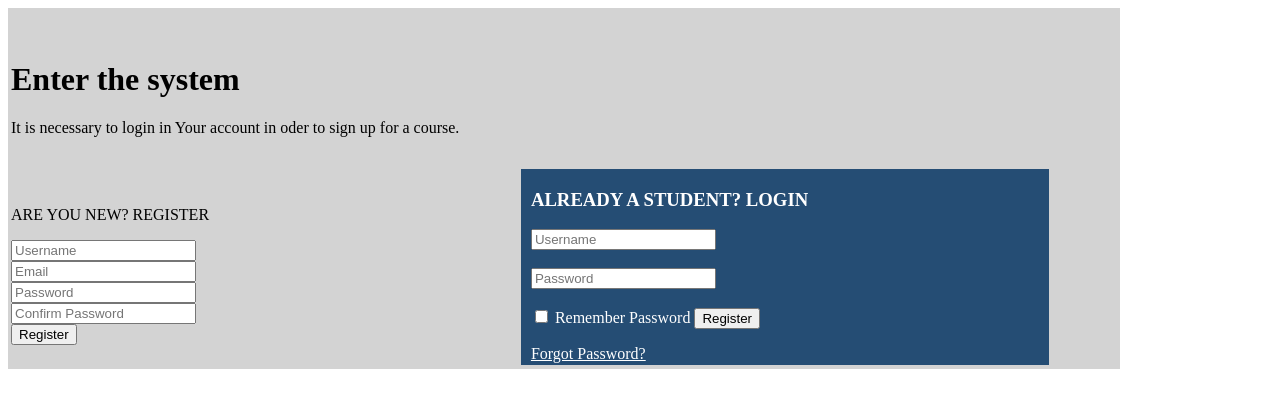
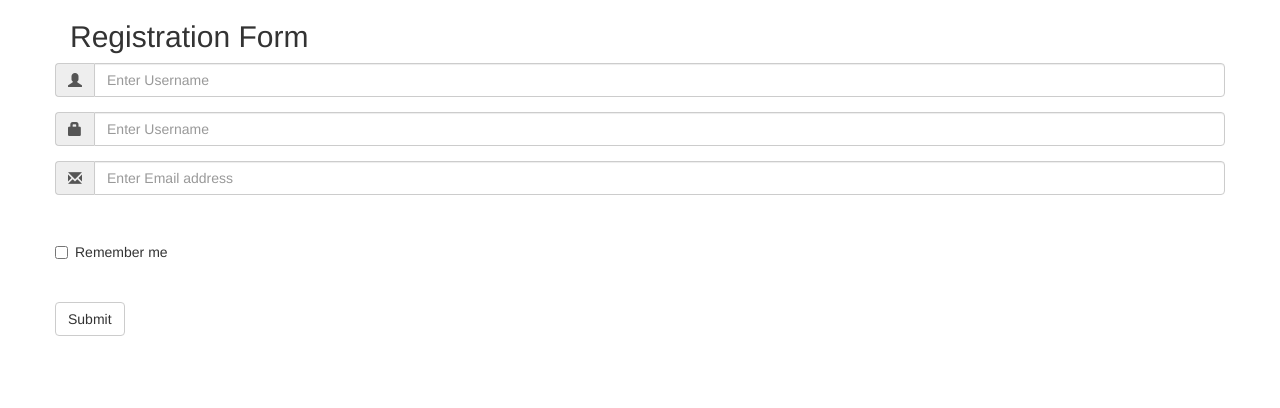
Before and after one commit to Kulldiep/ACD_FEB2_Session_9_Assignment_2_Main, a plain HTML site: page index.html in a window 1280 px wide. Drawn offline with nearby package versions, Linux system fonts and the light colour scheme.

Commit message:
Assignment 9.2

```diff
--- a/index.html
+++ b/index.html
@@ -1,39 +1,41 @@
 <!DOCTYPE html>
+<html lang="en">
 <head>
-<title>Student Login Registration Page</title>
-<link rel="stylesheet" type="text/css" href="mystyle.css">
+	<meta charset="utf-8">
+	<meta name="viewport" content="width=device-width initial-scale=1">
+	<link rel="stylesheet" href="https://maxcdn.bootstrapcdn.com/bootstrap/3.3.7/css/bootstrap.min.css">
+	<script src="https://ajax.googleapis.com/ajax/libs/jquery/3.2.0/jquery.min.js"></script>
+	<script src="https://maxcdn.bootstrapcdn.com/bootstrap/3.3.7/js/bootstrap.min.js"></script>
 </head>
-<body>
-
-<table>
-<tr>
-	<td>
-<h1>Enter the system</h1>
-<div>It is necessary to login in Your account in oder to sign up for a course.</div>
-</td>
-</tr>
-	<tr>
-		<td class="box1">
-		<p>ARE YOU NEW? <span class="reg">REGISTER</span></p>
-		<form>
-			<input type="text" name="newuname" placeholder="Username"><br>
-			<input type="email" name="email" placeholder="Email"><br>
-			<input type="password" name="pwd1" placeholder="Password"><br>
-			<input type="password" name="pwd2" placeholder="Confirm Password"><br>
-			<button type="submit" name="reg" class="register"> Register</button>
-		</form>
-		</td>
-		<td class="box2">
-		<h3> ALREADY A STUDENT? LOGIN </h3>
-		<form>
-			<input type="text" name="uname" placeholder="Username"><br><br>
-			<input type="password" name="pwd" placeholder="Password"><br><br>
-                        <input type="checkbox" name="rem_pwd"> Remember Password
-			<button type="submit" name="reg" class="register"> Register</button>
-		</form>
-		<p class="forgot"><u>Forgot Password?</u></p>
-		</td>
-	<tr>
-</table>
+</body>
+<div class="container">
+	<h2>Registration Form</h2>
+	<form class="form-horizontal">
+	<div class="form-group">
+		<label class="sr-only" for="user">Username</label>
+		<div class="input-group">
+		<span class="input-group-addon"><i class="glyphicon glyphicon-user"></i></span>
+		<input type="text" class="form-control" id="usr" placeholder="Enter Username" name="user">
+		</div>
+	</div>
+	<div class="form-group">
+		<label class="sr-only" for="pass">Password</label>
+		<div class="input-group">
+      		<span class="input-group-addon"><i class="glyphicon glyphicon-lock"></i></span>
+		<input type="password" class="form-control" id="pwd" placeholder="Enter Username" name="pass">
+		</div>
+	</div>
+	<div class="form-group">
+		<label class="sr-only" for="email">E-mail</label>
+		<div class="input-group">
+      		<span class="input-group-addon"><i class="glyphicon glyphicon-envelope"></i></span>
+		<input type="email" class="form-control" id="mail" placeholder="Enter Email address" name="email">
+	</div>	<br> <br>
+    	<div class="checkbox">
+      		<label><input type="checkbox" name="remember"> Remember me</label>
+    	</div> <br> <br>
+    	<button type="submit" class="btn btn-default">Submit</button>
+  	</form>
+</div>
 </body>
 </html>
--- a/mystyle.css
+++ /dev/null
@@ -1,17 +0,0 @@
-.box1 {
-	height: 50px;
-    width: 46%;
-}
-.box2 {
-    background-color: #254d74;
-    color: white;
-    height: 180px;
-    width: 75%;
-    float: left;
-    padding: 1px 70px 15px 10px;
-}
-table {
-	width: 88%;
-    height: 361px;
-    background-color: lightgrey;
-}
```
